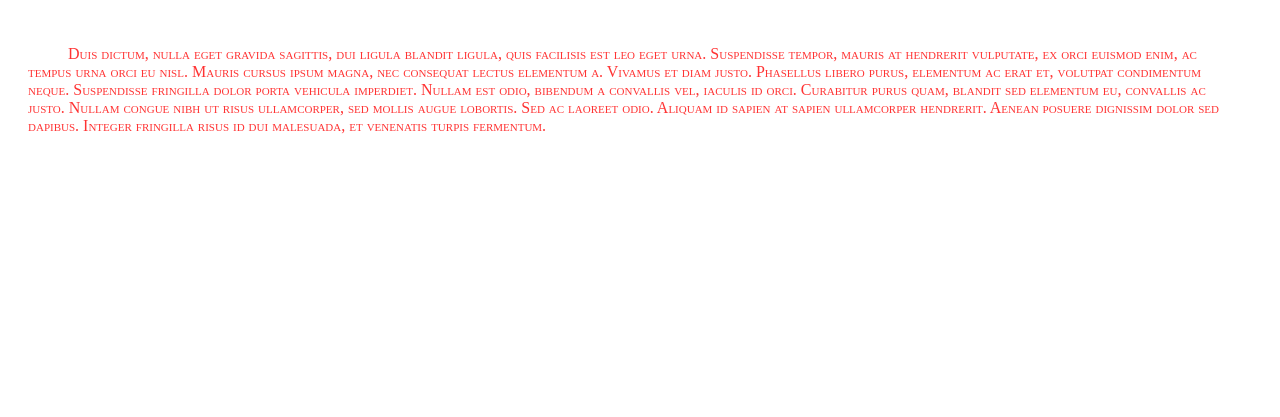
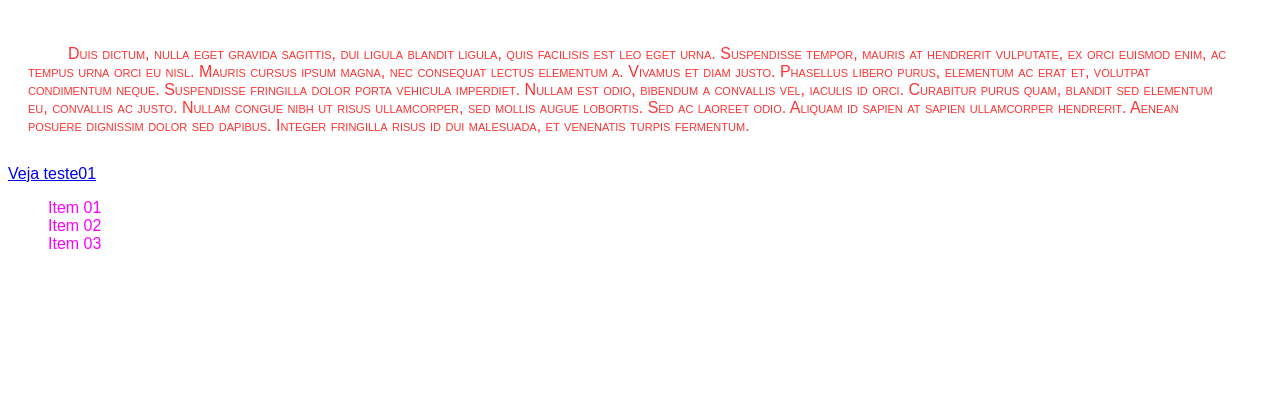
Before and after one commit to BRaguiarpereira/AulasHtml5, a website: page public_html/index.html in a window 1280 px wide. Shown: the part 383-800 px from the top of the page. Drawn offline with Linux system fonts and the light colour scheme.

Commit message:
Estrutura css pseudo class em link e conf de ul li

```diff
--- a/public_html/index.html
+++ b/public_html/index.html
@@ -12,9 +12,9 @@ and open the template in the editor.
         <style>
             body{
                 background-color: #fff;
+                font-family: Arial,Helvetica;
             }
             h1,h2{
-                font-family: Arial,Helvetica;
                 font-size: 40px;
                 font-style: normal;
                 font-variant: small-caps;
@@ -42,6 +42,15 @@ and open the template in the editor.
             .destaque2{
                 color: #999999
             }
+            a:hover{
+                background-color: red;
+            }
+
+
+            ul li{
+                color: #ff00ff;
+                list-style-type: none;
+            }
 
 
         </style>
@@ -54,5 +63,14 @@ and open the template in the editor.
         ID É UNICO POR PAGINA
 -->
         <p id="destaque">Duis dictum, nulla eget gravida sagittis, dui ligula blandit ligula, quis facilisis est leo eget urna. Suspendisse tempor, mauris at hendrerit vulputate, ex orci euismod enim, ac tempus urna orci eu nisl. Mauris cursus ipsum magna, nec consequat lectus elementum a. Vivamus et diam justo. Phasellus libero purus, elementum ac erat et, volutpat condimentum neque. Suspendisse fringilla dolor porta vehicula imperdiet. Nullam est odio, bibendum a convallis vel, iaculis id orci. Curabitur purus quam, blandit sed elementum eu, convallis ac justo. Nullam congue nibh ut risus ullamcorper, sed mollis augue lobortis. Sed ac laoreet odio. Aliquam id sapien at sapien ullamcorper hendrerit. Aenean posuere dignissim dolor sed dapibus. Integer fringilla risus id dui malesuada, et venenatis turpis fermentum.</p>
+        <a href="01_teste.html"> Veja teste01</a>
+
+        <ul>
+            <li>Item 01</li>
+            <li>Item 02</li>
+            <li>Item 03</li>
+        </ul>
+
+
     </body>
 </html>
```
Also changed, not shown: public_html/01_teste.html (added, +16 -0 lines).
